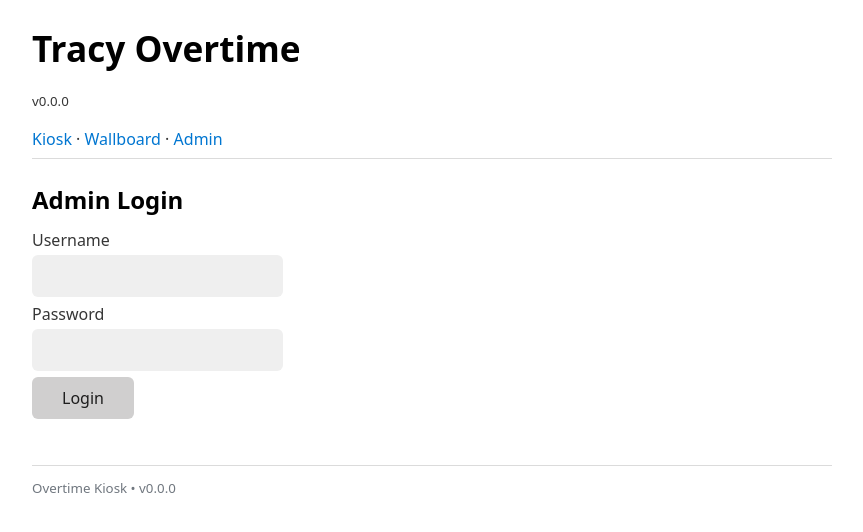
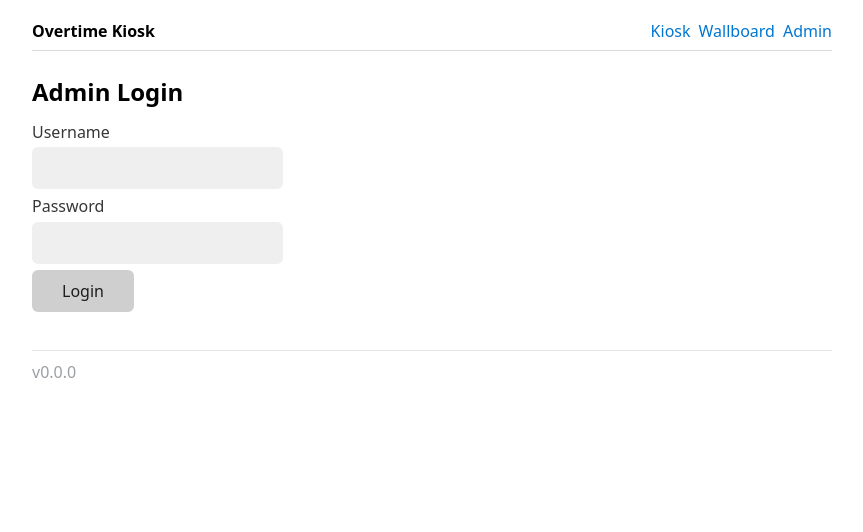
Before and after one commit to parkerwlee-cloud/Tracy-overtime-project, a Flask app: page /admin in a window 1280 px wide. Shown: the top 532 px of the page, without its empty margins (208-1071 px from the left). Run offline with Flask 3, Linux system fonts and the light colour scheme; parts of the project's set-up code (start-up, migrations or seed data) failed here and were passed over.

Commit message:
Update base.html

```diff
--- a/templates/base.html
+++ b/templates/base.html
@@ -6,31 +6,25 @@
   <title>Overtime Kiosk v{{ APP_VERSION }}</title>
   <link rel="stylesheet" href="https://cdn.jsdelivr.net/npm/water.css@2/out/water.css">
   <style>
-    .two-col { display: grid; grid-template-columns: 1fr 1fr; gap: 1rem; }
-    .toggle { font-weight: 800; font-size: 1.25rem; }
-    .focus { outline: 3px solid #333; border-radius: 6px; padding: .25rem .5rem; }
-    .muted { opacity: 0.7; }
-    .slot { border: 1px solid #ccc; padding: .5rem; border-radius: 6px; margin-bottom: .4rem; }
-    .slot.locked { background: #eee; }
-    .name-tag { font-weight: 700; }
+    .row { display:flex; gap:.5rem; align-items:center; }
+    .muted { opacity:.7; }
+    .card { border:1px solid #ddd; padding:12px; border-radius:8px; margin:.5rem 0; }
+    table th, table td { vertical-align: top; }
   </style>
 </head>
 <body>
-  <header>
-    <h1>Tracy Overtime</h1>
-    <p><small>v{{ APP_VERSION }}</small></p>
-    <nav>
-      <a href="/">Kiosk</a> ·
-      <a href="/wallboard">Wallboard</a> ·
-      <a href="/admin/weeks">Admin</a>
+  <header class="row">
+    <strong>Overtime Kiosk</strong>
+    <nav class="row" style="margin-left:auto">
+      <a href="/">Kiosk</a>
+      <a href="/wallboard">Wallboard</a>
+      <a href="/admin">Admin</a>
     </nav>
-    <hr>
   </header>
-
+  <hr>
   {% block content %}{% endblock %}
-
-  <footer>
-    {% include "_footer.html" %}
+  <footer class="muted" style="margin-top:2rem">
+    v{{ APP_VERSION }}
   </footer>
 </body>
 </html>
```
